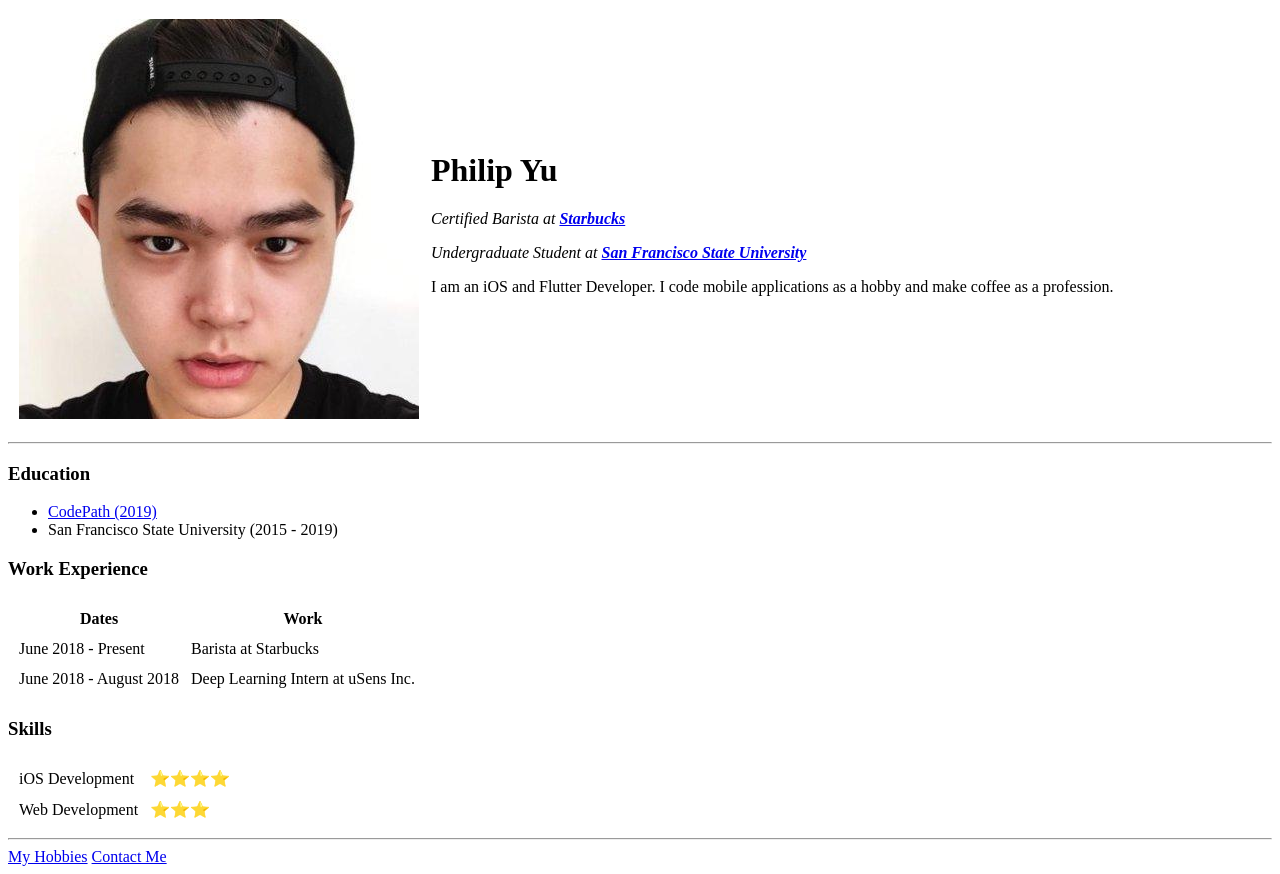
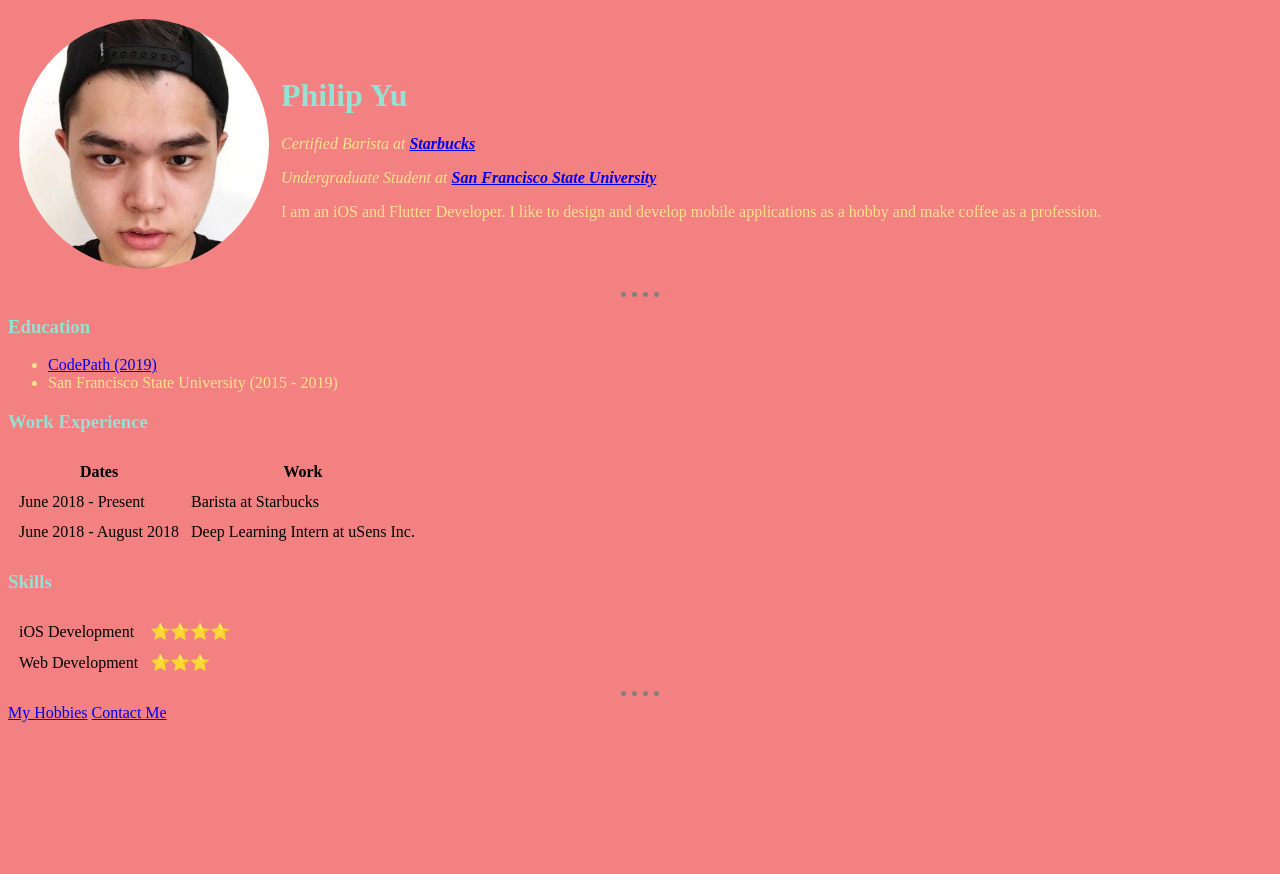
Before and after one commit to py415/cv-web, a plain HTML site: page index.html in a window 1280 px wide. After the commit the page ends 800 px from the top, so only its background shows below. Drawn offline with Linux system fonts and the light colour scheme.

Commit message:
Add styles.css to handle website layout

```diff
--- /dev/null
+++ b/css/styles.css
@@ -0,0 +1,38 @@
+/************************************TAG SELECTORS************************************/
+body {
+  background-color: #f38181;
+}
+
+hr {
+  border-style: none;
+  border-top-style: dotted;
+  border-color: grey;
+  border-width: 5px;
+  width: 3%;
+  height: 0;
+}
+
+h1 {
+  color: #95e1d3;
+}
+
+h3 {
+  color: #95e1d3;
+}
+
+p {
+  color: #fce38a;
+}
+
+li {
+  color: #fce38a;
+}
+
+/***********************************CLASS SELECTORS***********************************/
+.profile-image {
+  border-radius: 50%;
+  width: 250px;
+  height: 250px;
+}
+
+/************************************ID SELECTORS************************************/
--- a/index.html
+++ b/index.html
@@ -4,17 +4,18 @@
 <head>
   <meta charset="utf-8">
   <title>Philip's Personal Site</title>
+  <link rel="stylesheet" href="css/styles.css">
 </head>
 
 <body>
   <table cellspacing="10">
     <tr>
-      <td><img src="images/philip.jpeg" alt="philip profile picture"></td>
+      <td><img class="profile-image" src="images/philip.jpeg" alt="philip profile picture"></td>
       <td>
         <h1>Philip Yu</h1>
         <p><em>Certified Barista at <strong><a href="https://www.starbucks.com/">Starbucks</a></strong></em></p>
         <p><em>Undergraduate Student at <strong><a href="http://sfsu.edu/">San Francisco State University</a></strong></em></p>
-        <p>I am an iOS and Flutter Developer. I code mobile applications as a hobby and make coffee as a profession.</p>
+        <p>I am an iOS and Flutter Developer. I like to design and develop mobile applications as a hobby and make coffee as a profession.</p>
       </td>
     </tr>
   </table>
```
Also changed, not shown: contact-me.html (+1 -0 lines), hobbies.html (+1 -0 lines).
